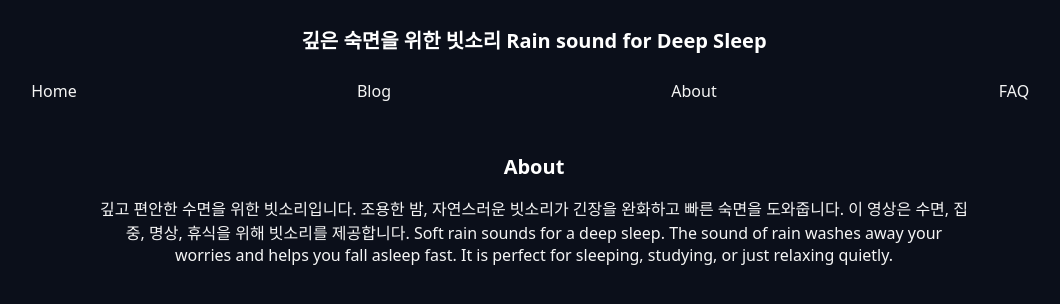
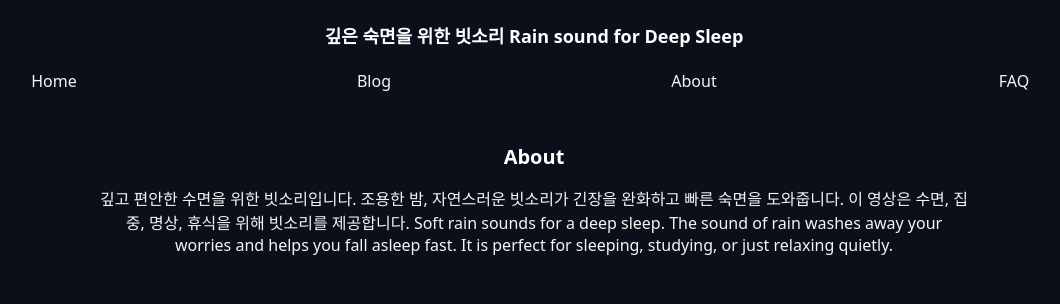
Before and after one commit to choijangwook/rain-deep-sleep, a Jekyll site: the page built from about.md, in a window 1280 px wide. Shown: the top 304 px of the page, without its empty margins (106-1166 px from the left). Built offline with Jekyll 4.4.1, drawn with Linux system fonts in a browser that asks for light colours.

Commit message:
Update style.css

```diff
--- a/assets/css/style.css
+++ b/assets/css/style.css
@@ -142,3 +142,20 @@ nav a:hover {
         font-size: 14px;
     }
 }
+
+.site-title {
+    font-size: 18px;
+    white-space: nowrap;   /* 한 줄 유지 */
+    overflow: hidden;
+    text-overflow: ellipsis;
+    max-width: 100%;
+    margin: 10px 0;
+    color: #ffffff;
+}
+
+/* 모바일 대응 */
+@media (max-width: 600px) {
+    .site-title {
+        font-size: 14px;
+    }
+}
```
